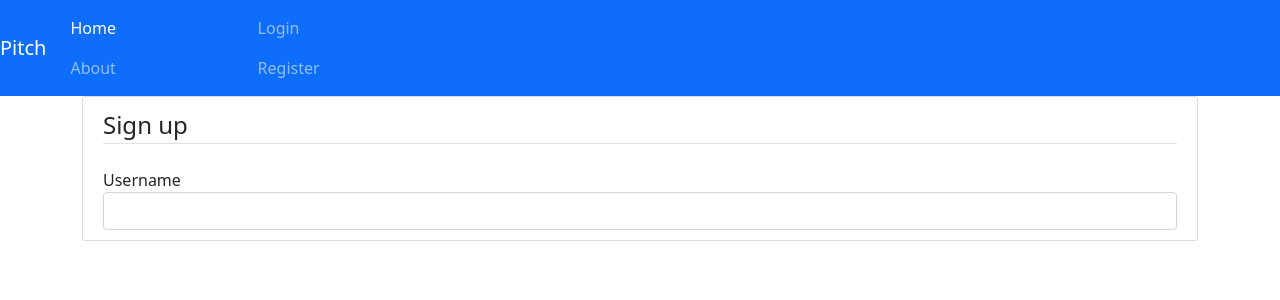
After one commit to Olliemint/Pitch, a Flask app: template templates/register.html in a window 1280 px wide. The commit adds this page. Shown: the top 300 px of the page. Run offline with Flask 2, Linux system fonts and the light colour scheme; the template is opened without the code that fills it, so the values that code supplies are empty, except form fields; form fields are guessed from the names that the template uses; some libraries are stand-ins or nearby versions.

Commit message:
feat:form fields

```diff
--- a/pitch.py
+++ b/pitch.py
@@ -1,4 +1,5 @@
 from flask import Flask, render_template,url_for
+from form import RegistrationForm,LoginForm
 
 app = Flask(__name__)
 
@@ -36,5 +37,21 @@ def home():
 def about():
     return render_template('about.html')
 
+@app.route('/register')
+def register():
+
+    form = RegistrationForm()
+
+    return render_template('register.html',form = form)
+
+
+@app.route('/login')
+def login():
+
+    form = LoginForm()
+
+    return render_template('login.html',form = form)
+
+
 if __name__ == '__main__':
     app.run(debug=True)
--- a/static/style.css
+++ b/static/style.css
@@ -10,3 +10,10 @@
 .navbar-nav{
     gap: 90%;
 }
+.content-section {
+    background: #ffffff;
+    padding: 10px 20px;
+    border: 1px solid #dddddd;
+    border-radius: 3px;
+    margin-bottom: 20px;
+  }
--- /dev/null
+++ b/templates/register.html
@@ -0,0 +1,19 @@
+{% extends 'base.html' %}
+{% block content %}
+    <div class="content-section">
+        <form action="" method="post  ">
+            {{ form.hidden_tag() }}
+            <fieldset class="form-group">
+                <legend class="border-bottom mb-4">Sign up</legend>
+                <div class="form-group">
+                    {{form.username.label(class="form-control-label")}}
+                    {{form.username(class="form-control form-control-label-lg")}}
+
+                </div>
+
+            </fieldset>
+
+        </form>
+    </div>
+
+{% endblock content %}
```
Also changed, not shown: form.py (+4 -4 lines).
